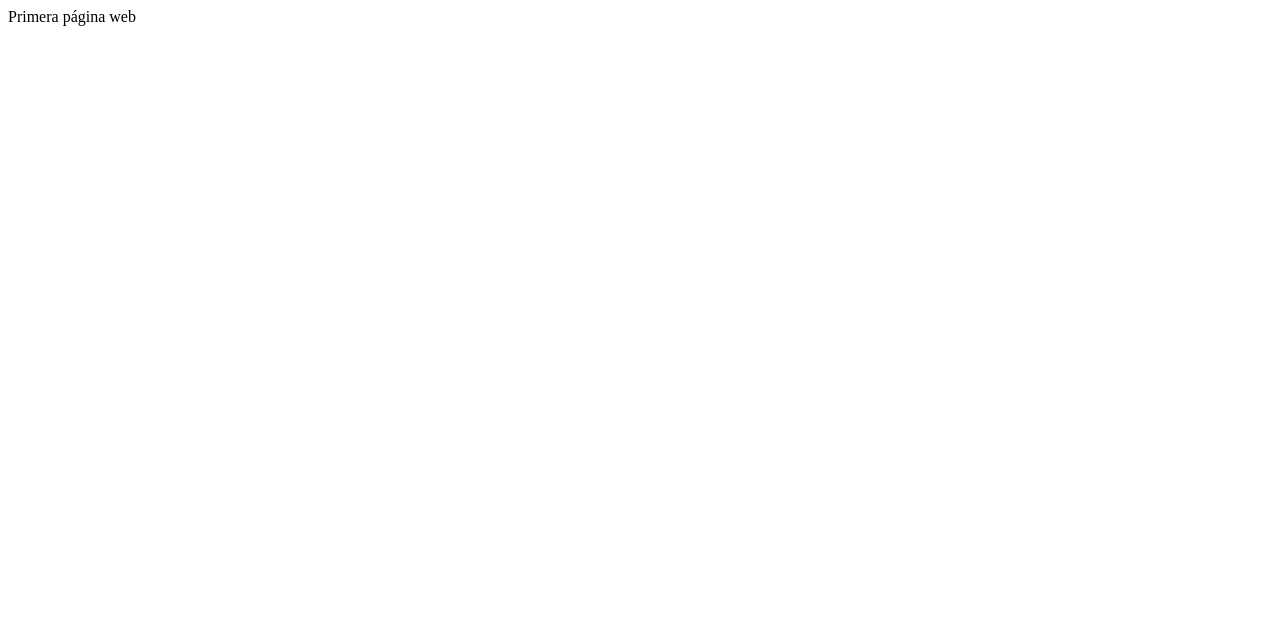
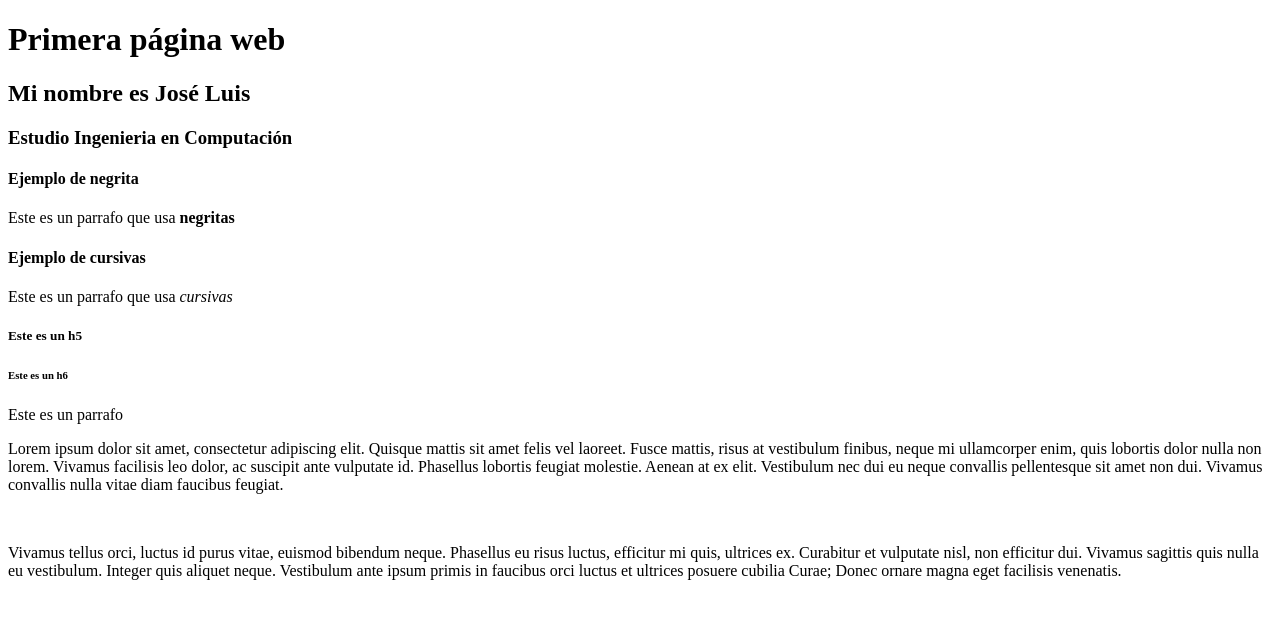
Before and after one commit to LuisPortilla/LuisPortilla.github.io, a plain HTML site: page index.html in a window 1280 px wide. Drawn offline with Linux system fonts and the light colour scheme.

Commit message:
Se agregaron ejemplos de texto en HTML Se agregaron ejmplos de encabezados, párrafos, saltos de linea, negritas y cursiva.

```diff
--- a/index.html
+++ b/index.html
@@ -12,7 +12,20 @@
     <!--Body contiene info que se visualizara en el navegador como el contendo de la pagina-->
     <body>
 
-        Primera página web
+        <h1>Primera página web</h1>
+        <h2>Mi nombre es José Luis</h2>
+        <h3>Estudio Ingenieria en Computación</h3>
+        <h4>Ejemplo de negrita</h4>
+        <p>Este es un parrafo que usa <b>negritas</b></p>
+        <h4>Ejemplo de cursivas</h4>
+        <p>Este es un parrafo que usa <i>cursivas</i></p>
+        <h5>Este es un h5</h5>
+        <h6>Este es un h6</h6>
+
+        <p>Este es un parrafo</p>
+        <p>Lorem ipsum dolor sit amet, consectetur adipiscing elit. Quisque mattis sit amet felis vel&nbsplaoreet. Fusce mattis, risus at vestibulum finibus, neque mi ullamcorper enim, quis lobortis dolor nulla non lorem. Vivamus facilisis leo dolor, ac suscipit ante vulputate id. Phasellus lobortis feugiat molestie. Aenean at ex elit. Vestibulum nec dui eu neque convallis pellentesque sit amet non dui. Vivamus convallis nulla vitae diam faucibus feugiat.</p>
+        <br>
+        <p> Vivamus tellus orci, luctus id purus vitae, euismod bibendum neque. Phasellus eu risus luctus, efficitur mi quis, ultrices ex. Curabitur et vulputate nisl, non efficitur dui. Vivamus sagittis quis nulla eu vestibulum. Integer quis aliquet neque. Vestibulum ante ipsum primis in faucibus orci luctus et ultrices posuere cubilia Curae; Donec ornare magna eget facilisis venenatis. </p>
 
     </body>
 
```
